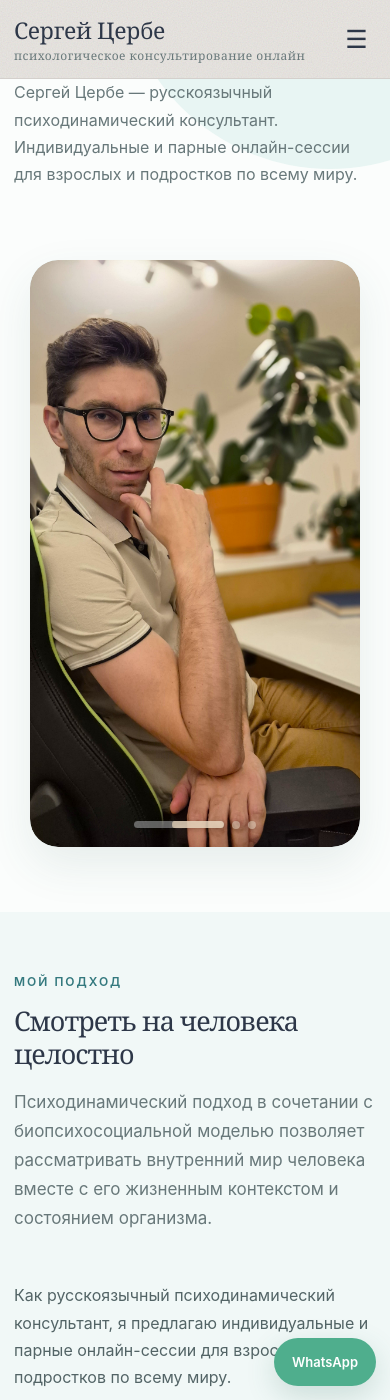
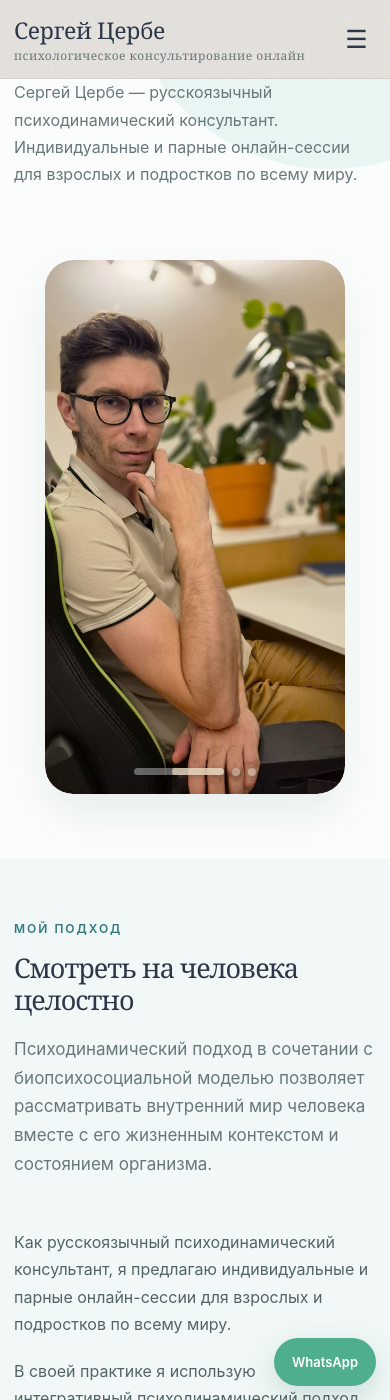
Before and after one commit to zerbe25-gif/zerbe25-gif.github.io, a Jekyll site: the page built from index.html, in a window 390 px wide and 1400 px high, scrolled down 200 px. Built offline with Jekyll 4.4.1, drawn with Linux system fonts in a browser that asks for light colours.

Commit message:
Update index.html

```diff
--- a/index.html
+++ b/index.html
@@ -1635,7 +1635,7 @@ body.modal-open {
 .photo-area {
   position: relative;
   width: 100%;
-  max-width: 403px;
+  max-width: 380px;
   aspect-ratio: 9 / 16;
   margin-left: auto;
   margin-right: auto;
@@ -1787,7 +1787,7 @@ body.modal-open {
 @media (max-width: 850px) {
   .photo-area {
     width: min(100%, 360px);
-    max-width: 360px;
+    max-width: 330px;
     margin-left: auto;
     margin-right: auto;
     justify-self: center;
@@ -1797,7 +1797,7 @@ body.modal-open {
 @media (max-width: 550px) {
   .photo-area {
     width: min(100%, 330px);
-    max-width: 330px;
+    max-width: 300px;
     margin-left: auto;
     margin-right: auto;
     justify-self: center;
```
